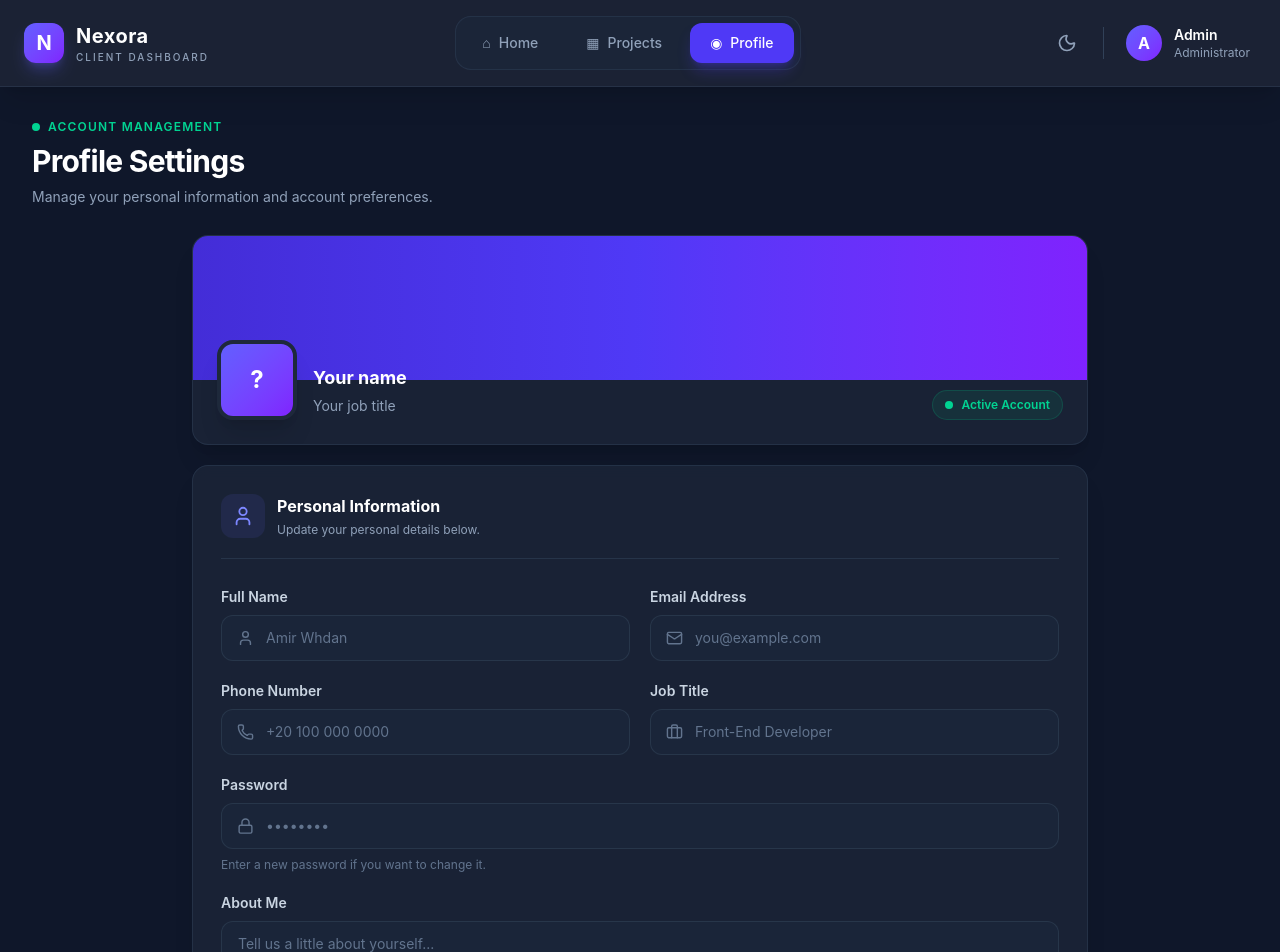
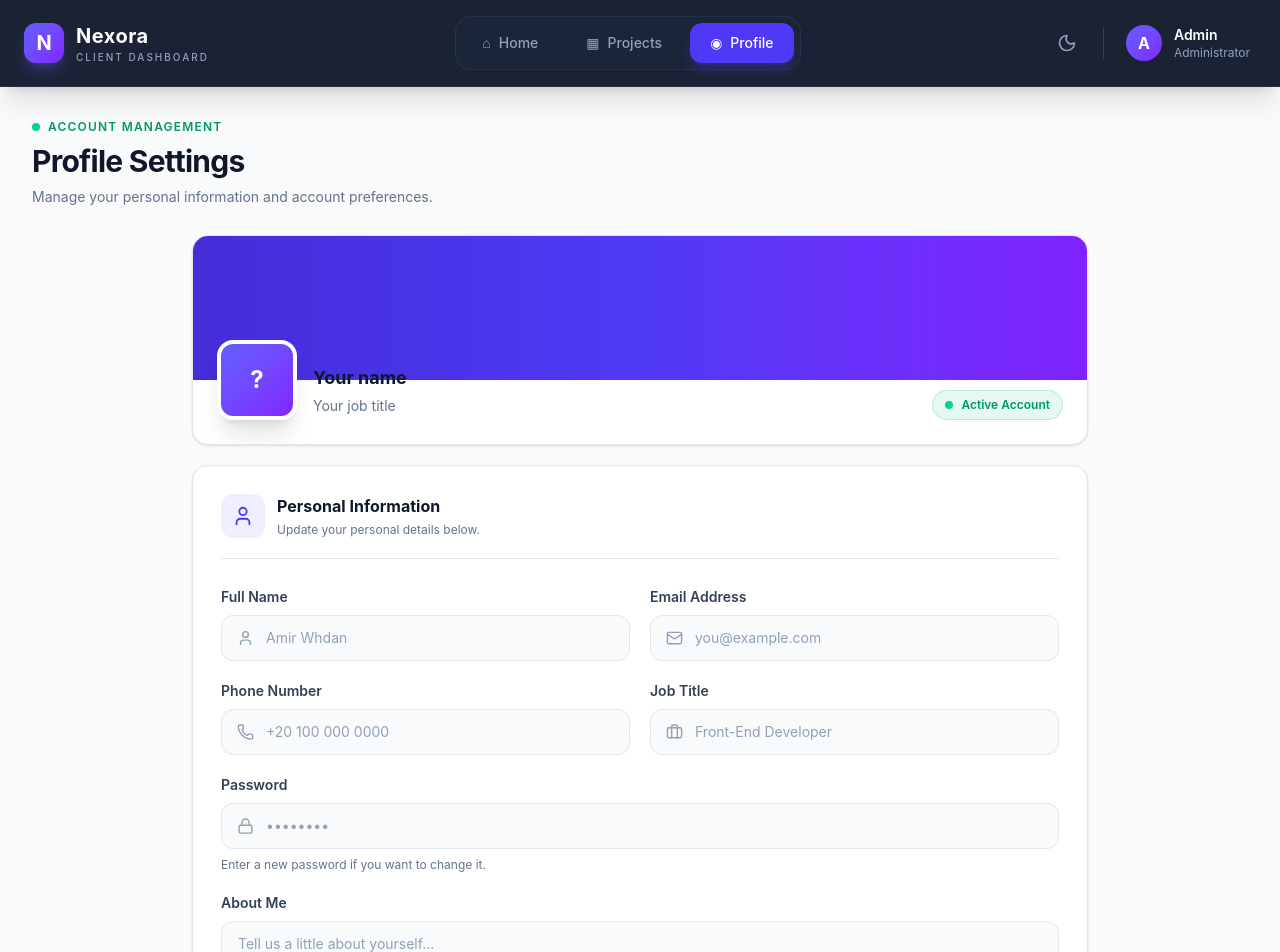
Before and after one commit to Amir-017/task1_Elevvo, a React (Vite) app: page /profile in a window 1280 px wide. Shown: the top 952 px of the page. Built offline with nearby package versions, Linux system fonts and the light colour scheme.

Commit message:
enhance Profile page styling for improved theming and user experience; update colors and layout for better consistency

```diff
--- a/src/Pages/Profile.jsx
+++ b/src/Pages/Profile.jsx
@@ -1,20 +1,20 @@
-
 import { useState } from "react";
 import Swal from "sweetalert2";
 import { User, Mail, Phone, Briefcase, Lock, Save } from "lucide-react";
 import { useProfile } from "../Store/profile";
+import { useTheme } from "../Store/theme";
 
 function Field({ label, icon: Icon, children }) {
   return (
     <label className="block">
-      <span className="mb-2 block text-sm font-semibold text-slate-300">
+      <span className="mb-2 block text-sm font-semibold text-slate-700 dark:text-slate-300">
         {label}
       </span>
 
       <div className="relative">
         <Icon
           size={17}
-          className="absolute left-4 top-1/2 -translate-y-1/2 text-slate-500"
+          className="absolute left-4 top-1/2 -translate-y-1/2 text-slate-400 dark:text-slate-500"
         />
         {children}
       </div>
@@ -23,14 +23,20 @@ function Field({ label, icon: Icon, children }) {
 }
 
 const inputClass =
-  "w-full rounded-xl border border-slate-700/60 bg-slate-800/60 py-3 pl-11 pr-4 text-sm text-white outline-none transition-all duration-300 placeholder:text-slate-500 focus:border-indigo-500 focus:ring-2 focus:ring-indigo-500/20";
+  "w-full rounded-xl border border-slate-200 bg-slate-50 py-3 pl-11 pr-4 text-sm text-slate-900 outline-none transition-all duration-300 placeholder:text-slate-400 focus:border-indigo-500 focus:ring-2 focus:ring-indigo-500/20 dark:border-slate-700/60 dark:bg-slate-800/60 dark:text-white dark:placeholder:text-slate-500";
 
 export const Profile = () => {
   const saved = useProfile((s) => s.profile);
   const saveProfile = useProfile((s) => s.saveProfile);
+  const isDark = useTheme((s) => s.theme) === "dark";
 
   const [form, setForm] = useState(saved);
   const [password, setPassword] = useState("");
+
+  const swalTheme = {
+    background: isDark ? "#1e293b" : "#ffffff",
+    color: isDark ? "#f1f5f9" : "#0f172a",
+  };
 
   const handleChange = (e) =>
     setForm((prev) => ({ ...prev, [e.target.name]: e.target.value }));
@@ -42,6 +48,7 @@ export const Profile = () => {
     setPassword("");
 
     Swal.fire({
+      ...swalTheme,
       icon: "success",
       title: "Profile saved",
       text: `Your changes have been saved, ${name}.`,
@@ -60,6 +67,7 @@ export const Profile = () => {
     setForm(saved);
     setPassword("");
     Swal.fire({
+      ...swalTheme,
       toast: true,
       position: "top-end",
       icon: "info",
@@ -72,22 +80,22 @@ export const Profile = () => {
   const initials = (form.name || "?").slice(0, 2).toUpperCase();
 
   return (
-    <div className="min-h-screen space-y-7 bg-[#0f172a] p-4 sm:p-6 lg:p-8">
+    <div className="min-h-screen space-y-7 bg-slate-50 p-4 transition-colors duration-300 dark:bg-[#0f172a] sm:p-6 lg:p-8">
 
       {/* Page Header */}
       <div>
         <div className="mb-2 flex items-center gap-2">
           <span className="h-2 w-2 rounded-full bg-emerald-400" />
-          <span className="text-xs font-semibold uppercase tracking-widest text-emerald-400">
+          <span className="text-xs font-semibold uppercase tracking-widest text-emerald-600 dark:text-emerald-400">
             Account Management
           </span>
         </div>
 
-        <h1 className="text-3xl font-bold tracking-tight text-white">
+        <h1 className="text-3xl font-bold tracking-tight text-slate-900 dark:text-white">
           Profile Settings
         </h1>
 
-        <p className="mt-2 text-sm text-slate-400">
+        <p className="mt-2 text-sm text-slate-500 dark:text-slate-400">
           Manage your personal information and account preferences.
         </p>
       </div>
@@ -96,7 +104,7 @@ export const Profile = () => {
       <div className="mx-auto max-w-4xl space-y-5">
 
         {/* Profile Overview */}
-        <div className="overflow-hidden rounded-2xl border border-slate-700/50 bg-[#1e293b]/70 shadow-xl shadow-black/10">
+        <div className="overflow-hidden rounded-2xl border border-slate-200 bg-white shadow-sm dark:border-slate-700/50 dark:bg-[#1e293b]/70 dark:shadow-xl dark:shadow-black/10">
 
           <div className="h-28 bg-gradient-to-r from-indigo-700 via-indigo-600 to-violet-600 sm:h-36" />
 
@@ -104,16 +112,16 @@ export const Profile = () => {
             <div className="-mt-10 flex flex-col gap-4 sm:flex-row sm:items-end sm:justify-between">
 
               <div className="flex items-end gap-4">
-                <div className="flex h-20 w-20 items-center justify-center rounded-2xl border-4 border-[#1e293b] bg-gradient-to-br from-indigo-500 to-violet-600 text-2xl font-bold text-white shadow-xl">
+                <div className="flex h-20 w-20 items-center justify-center rounded-2xl border-4 border-white bg-gradient-to-br from-indigo-500 to-violet-600 text-2xl font-bold text-white shadow-xl dark:border-[#1e293b]">
                   {initials}
                 </div>
 
                 <div className="pb-1">
-                  <h2 className="text-lg font-bold text-white">
+                  <h2 className="text-lg font-bold text-slate-900 dark:text-white">
                     {form.name || "Your name"}
                   </h2>
 
-                  <p className="mt-1 text-sm text-slate-400">
+                  <p className="mt-1 text-sm text-slate-500 dark:text-slate-400">
                     {form.jobTitle || "Your job title"}
                   </p>
                 </div>
@@ -121,7 +129,7 @@ export const Profile = () => {
 
               <div className="flex w-fit items-center gap-2 rounded-full border border-emerald-500/20 bg-emerald-500/10 px-3 py-1.5">
                 <span className="h-2 w-2 rounded-full bg-emerald-400" />
-                <span className="text-xs font-semibold text-emerald-400">
+                <span className="text-xs font-semibold text-emerald-600 dark:text-emerald-400">
                   Active Account
                 </span>
               </div>
@@ -132,21 +140,21 @@ export const Profile = () => {
         {/* Form */}
         <form
           onSubmit={handleSubmit}
-          className="rounded-2xl border border-slate-700/50 bg-[#1e293b]/70 p-5 shadow-xl shadow-black/10 backdrop-blur-sm sm:p-7"
+          className="rounded-2xl border border-slate-200 bg-white p-5 shadow-sm dark:border-slate-700/50 dark:bg-[#1e293b]/70 dark:shadow-xl dark:shadow-black/10 dark:backdrop-blur-sm sm:p-7"
         >
 
           {/* Form Header */}
-          <div className="mb-7 flex items-center gap-3 border-b border-slate-700/60 pb-5">
-            <div className="flex h-11 w-11 items-center justify-center rounded-xl bg-indigo-500/10 text-indigo-400">
+          <div className="mb-7 flex items-center gap-3 border-b border-slate-200 pb-5 dark:border-slate-700/60">
+            <div className="flex h-11 w-11 items-center justify-center rounded-xl bg-indigo-500/10 text-indigo-600 dark:text-indigo-400">
               <User size={22} />
             </div>
 
             <div>
-              <h2 className="font-bold text-white">
+              <h2 className="font-bold text-slate-900 dark:text-white">
                 Personal Information
               </h2>
 
-              <p className="mt-1 text-xs text-slate-400">
+              <p className="mt-1 text-xs text-slate-500 dark:text-slate-400">
                 Update your personal details below.
               </p>
             </div>
@@ -216,7 +224,7 @@ export const Profile = () => {
 
             {/* Bio */}
             <label className="block md:col-span-2">
-              <span className="mb-2 block text-sm font-semibold text-slate-300">
+              <span className="mb-2 block text-sm font-semibold text-slate-700 dark:text-slate-300">
                 About Me
               </span>
 
@@ -226,19 +234,19 @@ export const Profile = () => {
                 onChange={handleChange}
                 rows={5}
                 placeholder="Tell us a little about yourself..."
-                className="w-full resize-none rounded-xl border border-slate-700/60 bg-slate-800/60 px-4 py-3 text-sm text-white outline-none transition-all duration-300 placeholder:text-slate-500 focus:border-indigo-500 focus:ring-2 focus:ring-indigo-500/20"
+                className="w-full resize-none rounded-xl border border-slate-200 bg-slate-50 px-4 py-3 text-sm text-slate-900 outline-none transition-all duration-300 placeholder:text-slate-400 focus:border-indigo-500 focus:ring-2 focus:ring-indigo-500/20 dark:border-slate-700/60 dark:bg-slate-800/60 dark:text-white dark:placeholder:text-slate-500"
               />
             </label>
 
           </div>
 
           {/* Actions */}
-          <div className="mt-7 flex flex-col-reverse gap-3 border-t border-slate-700/60 pt-6 sm:flex-row sm:justify-end">
+          <div className="mt-7 flex flex-col-reverse gap-3 border-t border-slate-200 pt-6 dark:border-slate-700/60 sm:flex-row sm:justify-end">
 
             <button
               type="button"
               onClick={handleReset}
-              className="rounded-xl border border-slate-600/70 bg-slate-800/50 px-6 py-3 text-sm font-semibold text-slate-300 transition-all duration-300 hover:border-slate-500 hover:bg-slate-700 hover:text-white"
+              className="rounded-xl border border-slate-300 bg-white px-6 py-3 text-sm font-semibold text-slate-700 transition-all duration-300 hover:border-slate-400 hover:bg-slate-100 hover:text-slate-900 dark:border-slate-600/70 dark:bg-slate-800/50 dark:text-slate-300 dark:hover:border-slate-500 dark:hover:bg-slate-700 dark:hover:text-white"
             >
               Reset Changes
             </button>
```
